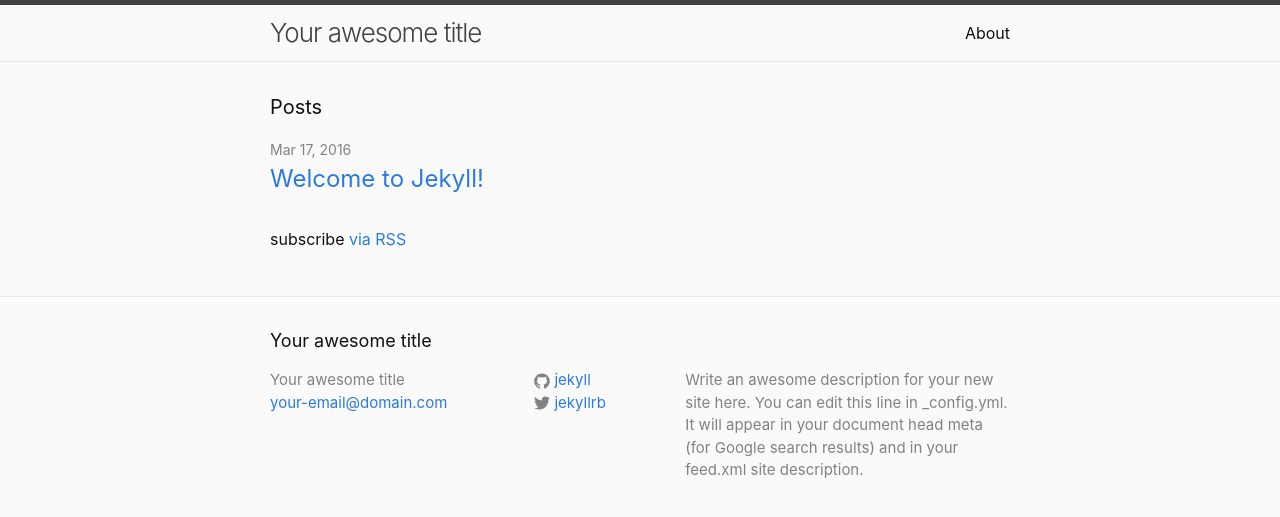
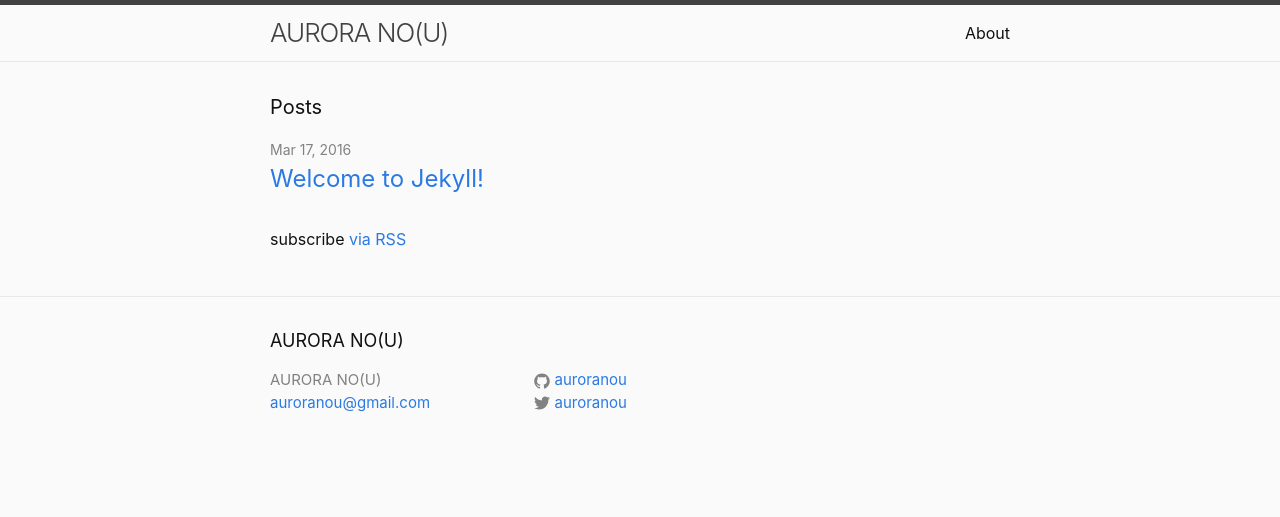
Before and after one commit to auroranou/auroranou.github.io, a Jekyll site: the page built from index.html, in a window 1280 px wide. Shown: the top 517 px of the page. Built offline with Jekyll 4.4.1, drawn with Linux system fonts in a browser that asks for light colours.

Commit message:
update config

```diff
--- a/_config.yml
+++ b/_config.yml
@@ -6,16 +6,16 @@
 # 'jekyll serve'. If you change this file, please restart the server process.
 
 # Site settings
-title: Your awesome title
-email: your-email@domain.com
-description: > # this means to ignore newlines until "baseurl:"
-  Write an awesome description for your new site here. You can edit this
-  line in _config.yml. It will appear in your document head meta (for
-  Google search results) and in your feed.xml site description.
+title: AURORA NO(U)
+email: auroranou@gmail.com
+description: ""
 baseurl: "" # the subpath of your site, e.g. /blog
-url: "http://yourdomain.com" # the base hostname & protocol for your site
-twitter_username: jekyllrb
-github_username:  jekyll
+url: "http://aurorayes.com" # the base hostname & protocol for your site
+twitter_username: auroranou
+github_username:  auroranou
 
 # Build settings
 markdown: kramdown
+sass:
+  sass_dir: _sass
+  style: compressed
```
